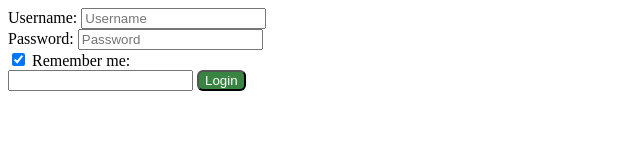
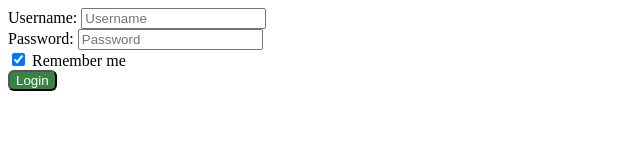
Before and after one commit to ielizAlex/COMP-6062-Lab-2, a plain HTML site: page index.html in a window 1280 px wide. Shown: the whole page, without its empty margins (0-640 px from the left). Drawn offline with Linux system fonts and the light colour scheme.

Commit message:
Update index.html

```diff
--- a/index.html
+++ b/index.html
@@ -4,23 +4,22 @@
     <title>COMP-6062-Lab-2</title>
   </head>
   <body>
-    <form>
+    <form class= "mb-8">
         <div>
           <label for = "Username">Username:</label>
-          <input type = "text" id = "Username" name = "Username" min-length = "5" required placeholder = "Username"/>
+          <input type = "text" id = "Username" name = "Username" minlength = "5" required placeholder = "Username"/>
         </div>
         <div>
           <label for = "Password">Password:</label>
-          <input type = "password" id = "password" name = "Password" required min-length = "5" placeholder = "Password"/>
+          <input type = "password" id = "password" name = "Password" required minlength = "5" placeholder = "Password"/>
         </div>
         <div>
-          <label><input type = "checkbox" id = "Remember me" name = "Remember me" checked/> Remember me:</label>
+          <label><input type = "checkbox" id = "Remember me" name = "Remember me" checked/> Remember me</label>
 
         </div>
-        <input class="button">
-          <button type="submit">Login</button>
+          <button class="btn" type = "submit" >Login</button>
       <style>
-        form {
+        mb-8 {
           margin-buttom: 8px;
         }
         button{
```
